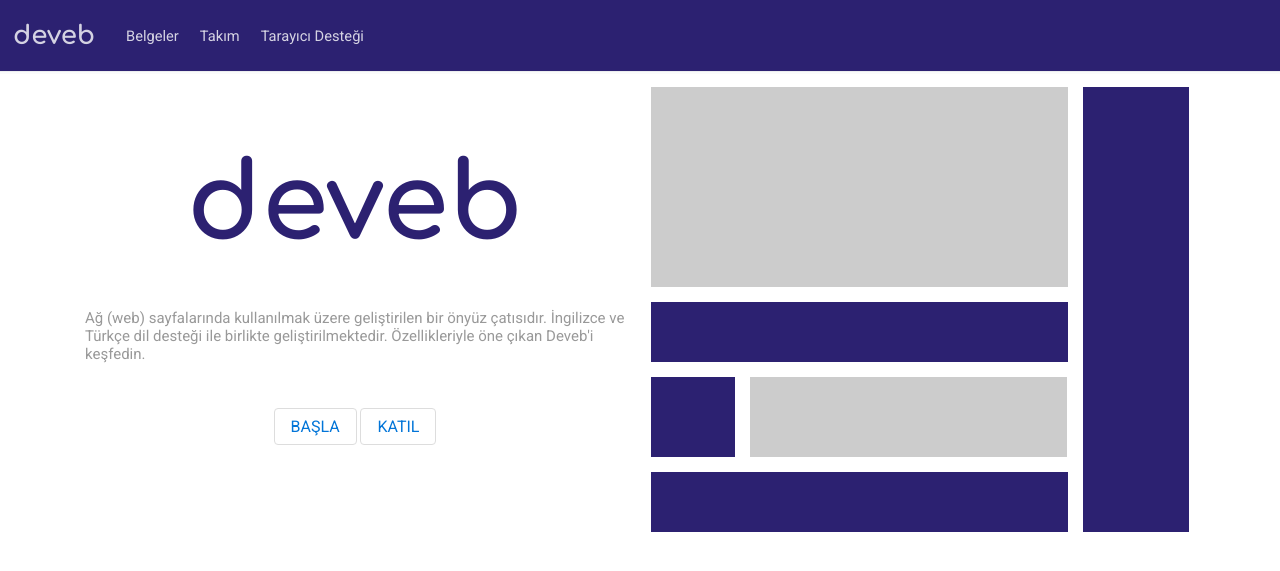
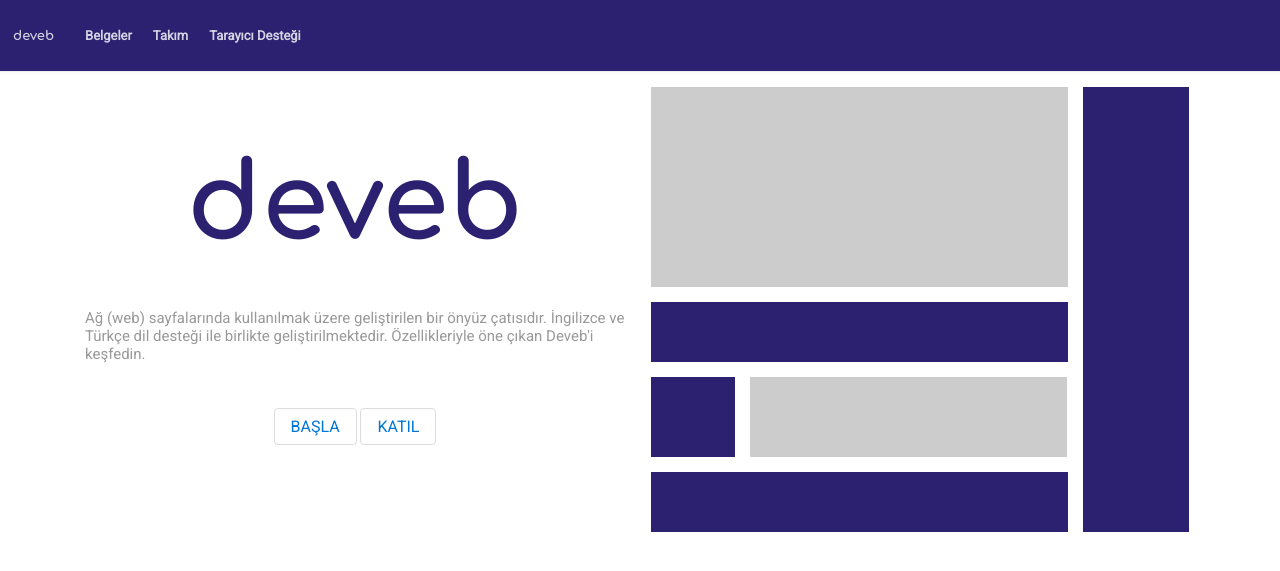
Before and after one commit to data-deveb/data-deveb.github.io, a Jekyll site: the page built from index.html, in a window 1280 px wide. Shown: the top 571 px of the page. Built offline with Jekyll 4.4.1, drawn with Linux system fonts in a browser that asks for light colours.

Commit message:
güncelleme

```diff
--- a/assets/css/deveb.genel.css
+++ b/assets/css/deveb.genel.css
@@ -151,7 +151,9 @@
 	.menü-genel li{display: inline-block;margin-right: 5px;font-size: 11pt;}
 	.menü-genel li a{ opacity: .8;display: inline-block; text-decoration: none; padding:8px; color: #fff; font-weight: 300;-webkit-transition: .3s all;
 -o-transition: .3s all;
-transition: .3s all;}
+transition: .3s all;
+font-weight: 600;
+font-size: 13px;}
 	.menü-genel li a:hover{
 		opacity: 1;
 		color: #fff !important;
```
